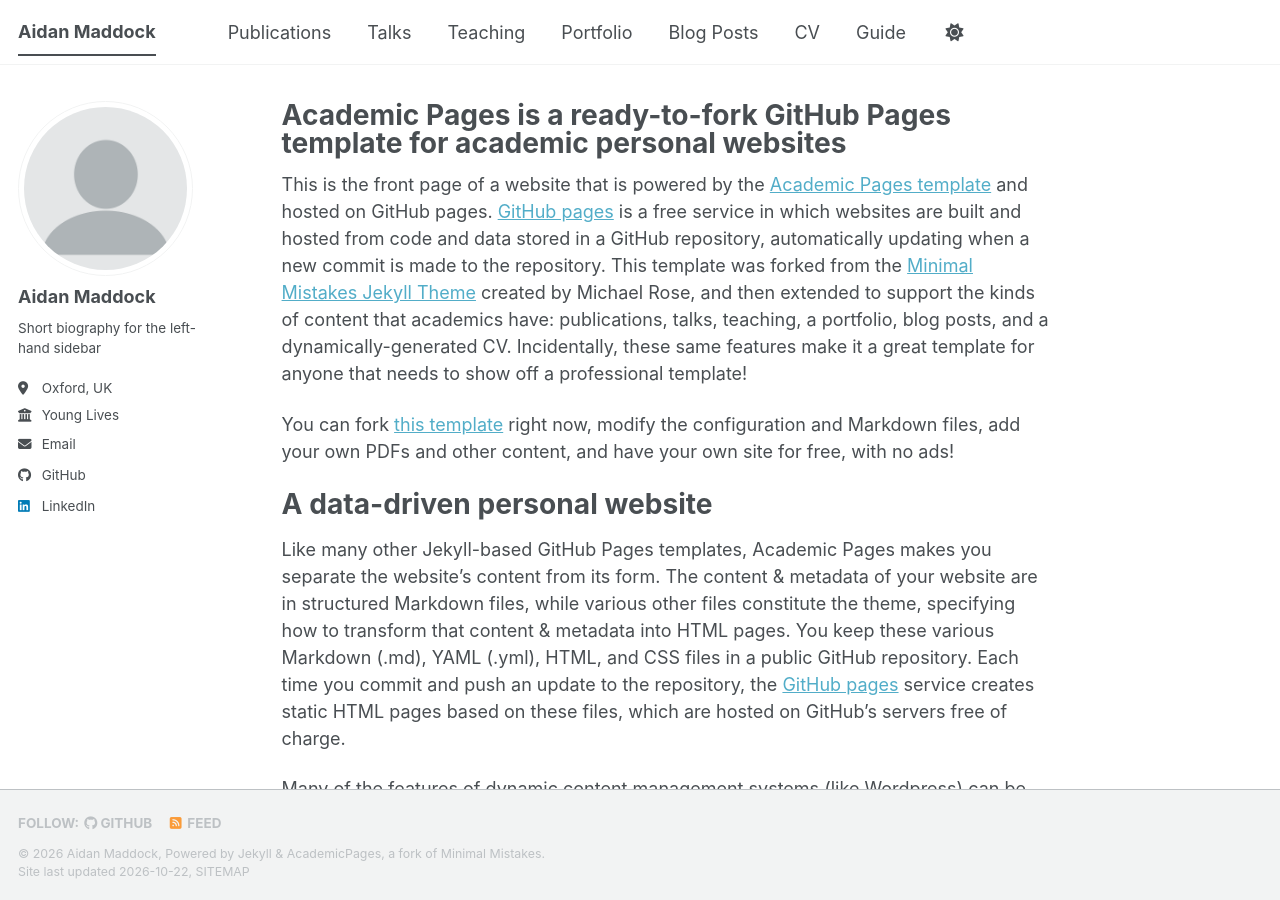
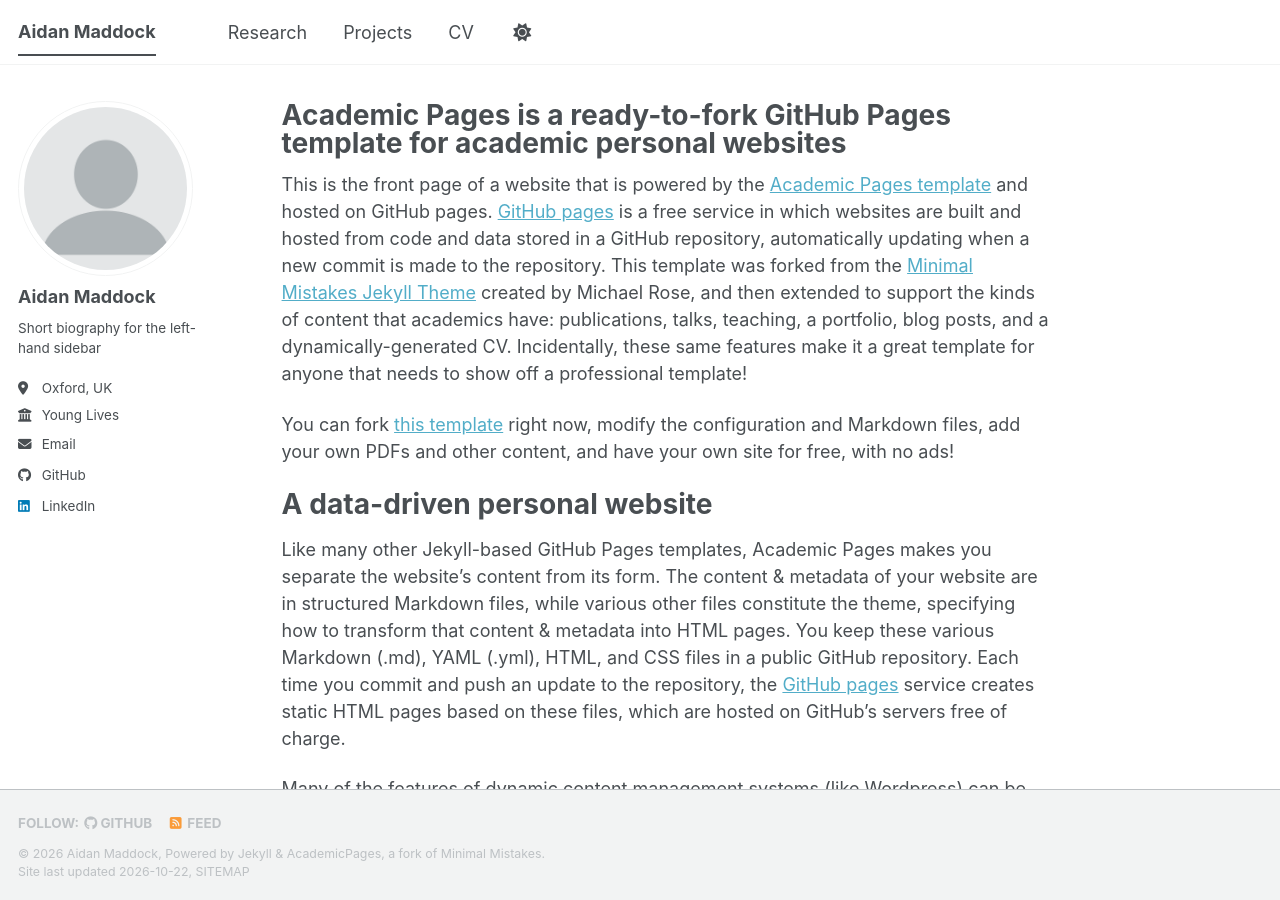
Before and after one commit to AidanMaddock/aidanmaddock.github.io, a Jekyll site: the page built from _pages/about.md, in a window 1280 px wide and 900 px high. Built offline with Jekyll 4.4.1, drawn with Linux system fonts in a browser that asks for light colours; a style sheet for code colours, icons or effects is not loaded.

Commit message:
Change sitemap

```diff
--- a/_data/navigation.yml
+++ b/_data/navigation.yml
@@ -8,23 +8,11 @@
 #      Markdown formatted page while the second is generated using JSON.
 
 main:
-  - title: "Publications"
+  - title: "Research"
     url: /publications/
 
-  - title: "Talks"
-    url: /talks/
-
-  - title: "Teaching"
-    url: /teaching/
-
-  - title: "Portfolio"
+  - title: "Projects"
     url: /portfolio/
-
-  - title: "Blog Posts"
-    url: /year-archive/
 
   - title: "CV"
     url: /cv/
-
-  - title: "Guide"
-    url: /markdown/
```
